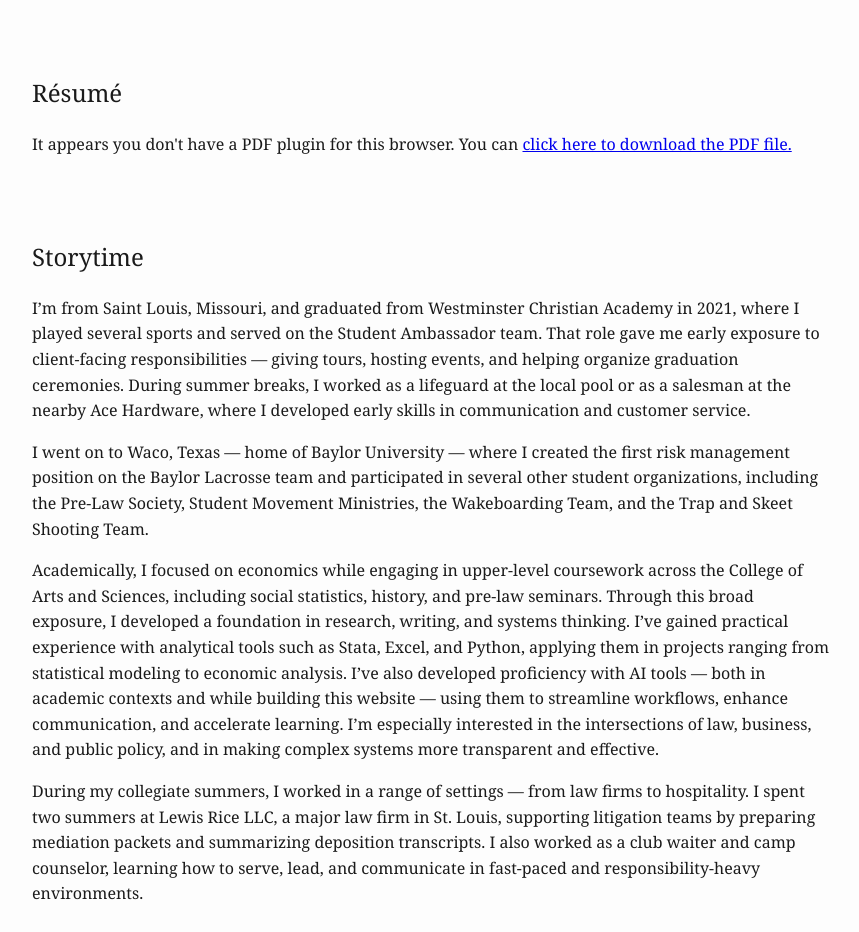
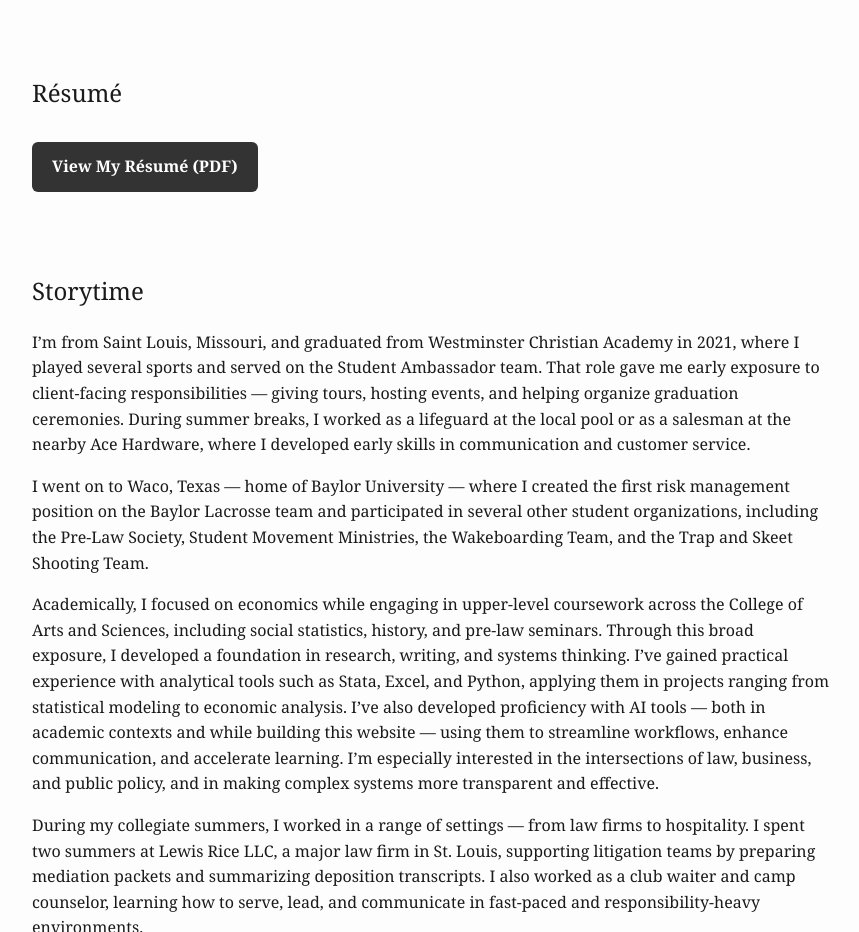
Before and after one commit to hhmuschany/website, a plain HTML site: page index.html in a window 1280 px wide. Shown: the part 780-1712 px from the top of the page, without its empty margins (208-1067 px from the left). Drawn offline with Linux system fonts and the light colour scheme.

Commit message:
Updated resume section with styled PDF link

```diff
--- a/index.html
+++ b/index.html
@@ -32,9 +32,7 @@
 
   <section id="resume">
     <h2>Résumé</h2>
-    <object data="HHM_Resume.pdf" type="application/pdf" width="100%" height="600px">
-      <p>It appears you don't have a PDF plugin for this browser. You can <a href="HHM_Resume.pdf">click here to download the PDF file.</a></p>
-    </object>
+    <p><a class="resume-link" href="HHM_Resume.pdf" target="_blank">View My Résumé (PDF)</a></p>
   </section>
 
   <section id="storytime">
--- a/style.css
+++ b/style.css
@@ -61,3 +61,19 @@ h1, h2, h3 {
 .reading-entry {
   margin-bottom: 2rem;
 }
+
+.resume-link {
+  display: inline-block;
+  padding: 12px 20px;
+  background-color: #333;
+  color: #fff;
+  text-decoration: none;
+  border-radius: 6px;
+  font-weight: bold;
+  margin-top: 10px;
+  transition: background-color 0.3s ease;
+}
+
+.resume-link:hover {
+  background-color: #555;
+}
```
